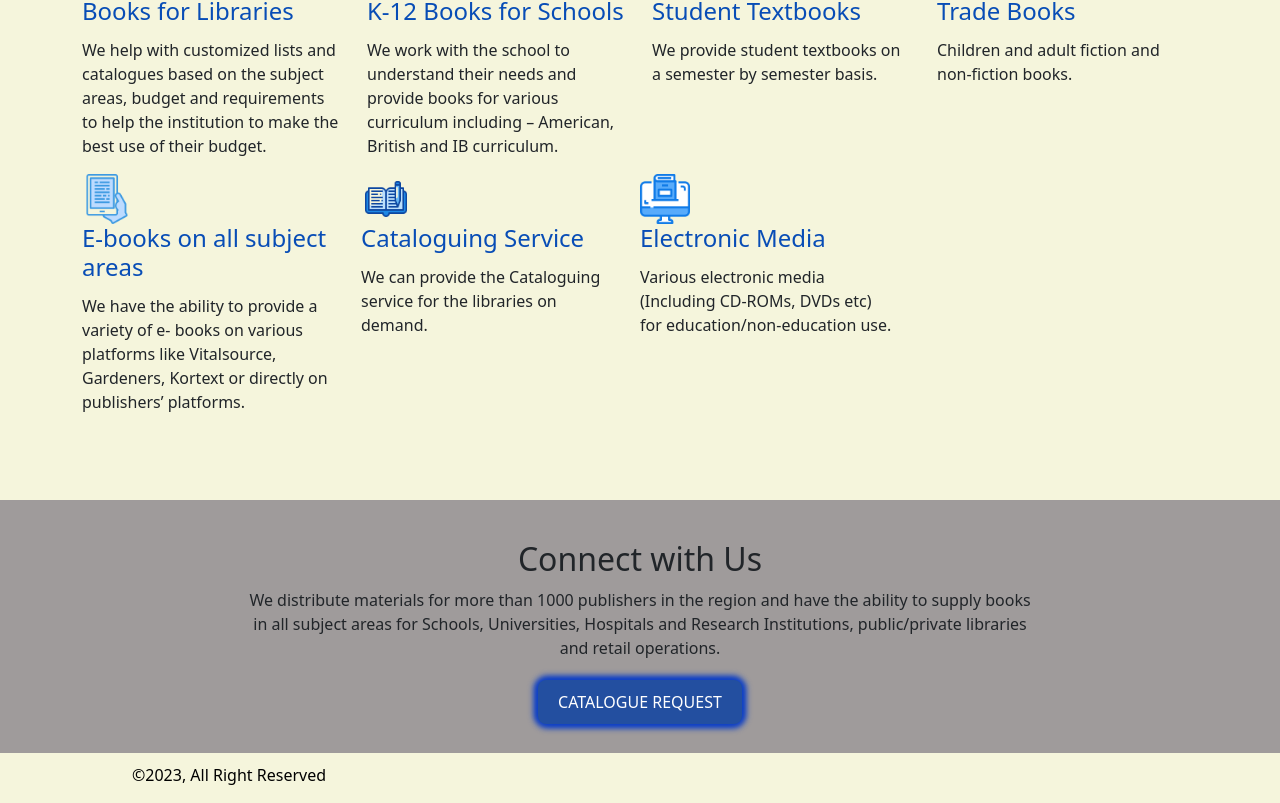
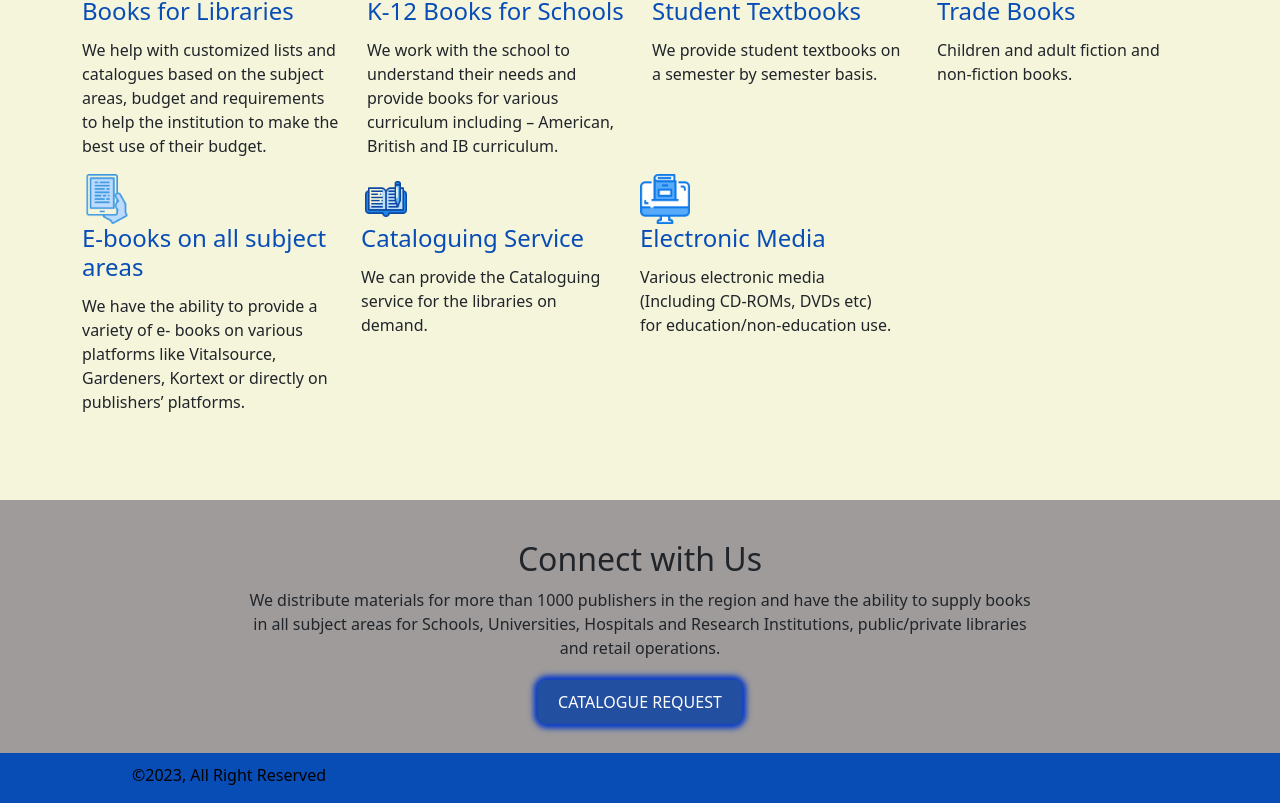
Before and after one commit to MKainatDev/tech-code, an Angular app: page /home in a window 1280 px wide. Shown: the part 1850-2653 px from the top of the page. Built offline with nearby package versions, Linux system fonts and the light colour scheme.

Commit message:
footer=component

```diff
--- a/src/app/about-us/about-us.component.html
+++ b/src/app/about-us/about-us.component.html
@@ -71,13 +71,3 @@
       </div>
     </div>
   </div>
-
-  <div class="ereaders-copyright" style="background-color: beige;">
-    <div class="container">
-      <div class="row">
-        <div id="scrollspyHeading4" class="col-md-12">
-          <p class="poppins" style="color: black; margin-top: 10px; margin-left: 50px;">©2023, All Right Reserved</p>
-        </div>
-      </div>
-    </div>
-  </div>
--- a/src/app/app.component.html
+++ b/src/app/app.component.html
@@ -33,3 +33,4 @@
 
 
 <router-outlet></router-outlet>
+<app-footer></app-footer>
--- a/src/app/app.component.ts
+++ b/src/app/app.component.ts
@@ -1,11 +1,12 @@
 import { Component } from '@angular/core';
 import { RouterLink, RouterOutlet } from '@angular/router';
+import { FooterComponent } from './footer/footer.component';
 
 
 @Component({
   selector: 'app-root',
   standalone: true,
-  imports: [RouterOutlet,RouterLink],
+  imports: [RouterOutlet,RouterLink,FooterComponent],
   templateUrl: './app.component.html',
   styleUrl: './app.component.css'
 })
--- a/src/app/footer/footer.component.html
+++ b/src/app/footer/footer.component.html
@@ -1,4 +1,4 @@
-<div class="ereaders-copyright" style="background-color: beige;">
+<div class="ereaders-copyright" style="background-color: #084db6;">
     <div class="container">
       <div class="row">
         <div id="scrollspyHeading4" class="col-md-12">
--- a/src/app/footer/footer.component.ts
+++ b/src/app/footer/footer.component.ts
@@ -1,9 +1,10 @@
+import { CommonModule } from '@angular/common';
 import { Component } from '@angular/core';
 
 @Component({
   selector: 'app-footer',
   standalone: true,
-  imports: [],
+  imports: [CommonModule],
   templateUrl: './footer.component.html',
   styleUrl: './footer.component.css'
 })
--- a/src/app/home/home.component.html
+++ b/src/app/home/home.component.html
@@ -145,13 +145,3 @@
         </div>
       </div>
     </div>
-
-    <div class="ereaders-copyright" style="background-color: beige;">
-      <div class="container">
-        <div class="row">
-          <div id="scrollspyHeading4" class="col-md-12">
-            <p class="poppins" style="color: black; margin-top: 10px; margin-left: 50px;">©2023, All Right Reserved</p>
-          </div>
-        </div>
-      </div>
-    </div>
--- a/src/app/products/products.component.html
+++ b/src/app/products/products.component.html
@@ -12,7 +12,7 @@
       </div>
     </div>
       <div class="row" style=" padding-left: 70px; padding-top: 30px; padding-right: 70px;">
-        <div class="col-md-3 col-sm-12 col-xs-12 sm-box" data-aos="fade-down" data-aos-duration="1000" data-aos-delay="100">
+        <div class="col-md-3 col-sm-6 col-xs-12 sm-box" data-aos="fade-down" data-aos-duration="1000" data-aos-delay="100">
           <img src="assets/image/scrolimage-1.png" style="width: 50px; height: 50px;" alt="" srcset="" class="help-icon">
           <h4 class="poppins" style="color: #084db6;">Books for Libraries</h4>
           <p class="text-dark" style="padding-top: 4px;"> We help with customized lists and catalogues based on the
@@ -20,7 +20,7 @@
           </p>
         </div>
 
-        <div class="col-md-3 col-sm-12 col-xs-12 sm-box" data-aos="fade-down" data-aos-duration="1000" data-aos-delay="100">
+        <div class="col-md-3 col-sm-6 col-xs-12 sm-box" data-aos="fade-down" data-aos-duration="1000" data-aos-delay="100">
           <img src="assets/image/scrolimage-2.png" style="width: 50px; height: 50px;" alt="" srcset="" class="help-icon">
           <h4 class="poppins" style="color: #084db6;">K-12 Books for Schools</h4>
           <p class="text-dark" style="padding-top: 4px;"> We work with the school to understand their needs and provide
@@ -28,14 +28,14 @@
           </p>
         </div>
 
-        <div class="col-md-3 col-sm-12 col-xs-12 sm-box" data-aos="fade-down" data-aos-duration="1000" data-aos-delay="100">
+        <div class="col-md-3 col-sm-6 col-xs-12 sm-box" data-aos="fade-down" data-aos-duration="1000" data-aos-delay="100">
           <img src="assets/image/scrolimage-3.png" style="width: 50px; height: 50px;" alt="" srcset="" class="help-icon">
           <h4 class="poppins" style="color: #084db6;">Student Textbooks</h4>
           <p class="text-dark" style="padding-top: 4px;"> We provide student textbooks on a semester by semester basis.
           </p>
         </div>
 
-        <div class="col-md-3 col-sm-12 col-xs-12 sm-box" data-aos="fade-down" data-aos-duration="1000" data-aos-delay="100">
+        <div class="col-md-3 col-sm-6 col-xs-12 sm-box" data-aos="fade-down" data-aos-duration="1000" data-aos-delay="100">
           <img src="assets/image/scrolimage-4.png" style="width: 50px; height: 50px;" alt="" srcset="" class="help-icon">
           <h4 class="poppins" style="color: #084db6;">Trade Books</h4>
           <p class="text-dark" style="padding-top: 4px;"> Children and adult fiction and non-fiction books.
@@ -43,7 +43,7 @@
         </div>
 
         <div class="row" style="padding-top: 8px;" style="padding-bottom: 70px;">
-          <div class="col-md-3 col-sm-12 col-xs-12 sm-box" data-aos="fade-down" data-aos-duration="1000" data-aos-delay="100">
+          <div class="col-md-3 col-sm-6 col-xs-12 sm-box" data-aos="fade-down" data-aos-duration="1000" data-aos-delay="100">
             <img src="assets/image/scrolimage-5.png" style="width: 50px; height: 50px;" alt="" srcset=""
               class="help-icon">
             <h4 class="poppins" style="color: #084db6;">E-books on all subject areas</h4>
@@ -52,7 +52,7 @@
             </p>
           </div>
 
-          <div class="col-md-3 col-sm-12 col-xs-12 sm-box" data-aos="fade-down" data-aos-duration="1000" data-aos-delay="100">
+          <div class="col-md-3 col-sm-6 col-xs-12 sm-box" data-aos="fade-down" data-aos-duration="1000" data-aos-delay="100">
             <img src="assets/image/scrolimage-6.png" style="width: 50px; height: 50px;" alt="" srcset=""
               class="help-icon">
             <h4 class="poppins" style="color: #084db6;">Cataloguing Service</h4>
@@ -61,7 +61,7 @@
             </p>
           </div>
 
-          <div class="col-md-3 col-sm-12 col-xs-12 sm-box" data-aos="fade-down" data-aos-duration="1000" data-aos-delay="100">
+          <div class="col-md-3 col-sm-6 col-xs-12 sm-box" data-aos="fade-down" data-aos-duration="1000" data-aos-delay="100">
             <img src="assets/image/scrolimage-7.png" style="width: 50px; height: 50px;" alt="" srcset=""
               class="help-icon">
             <h4 class="poppins" style="color: #084db6;">Electronic Media</h4>
```
Also changed, not shown: src/app/contactus/contactus.component.html (+0 -10 lines).
